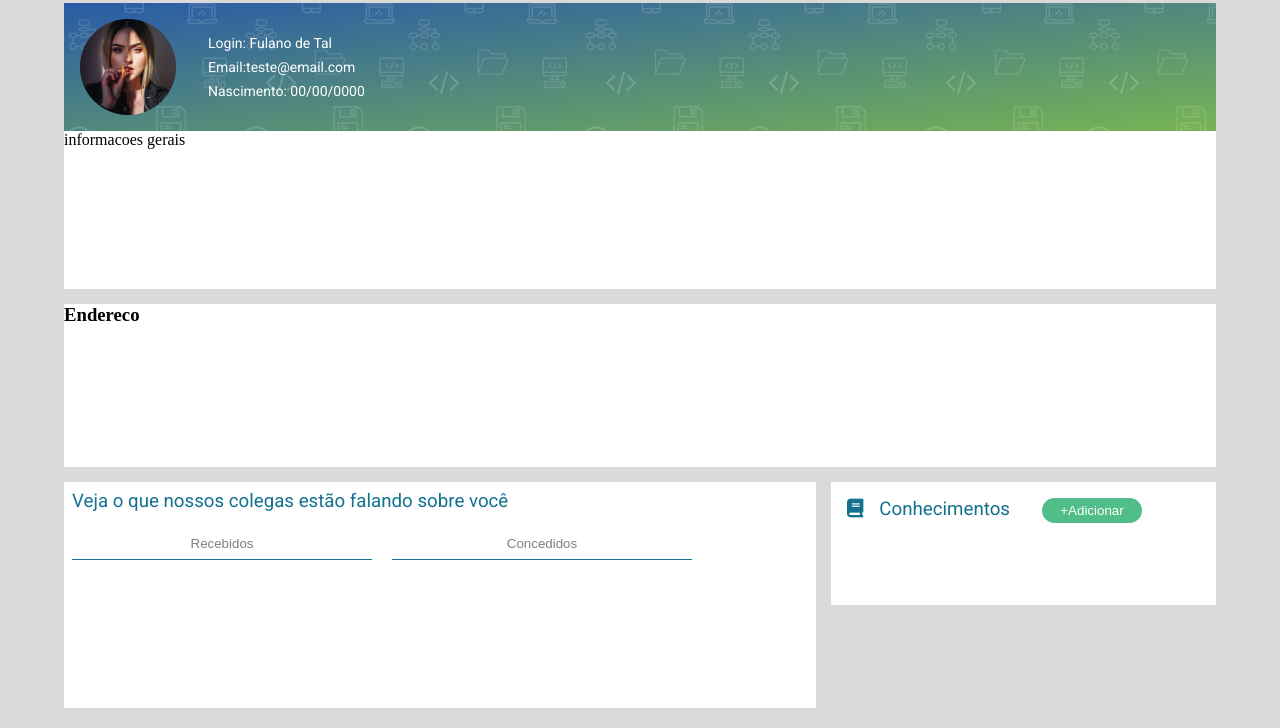
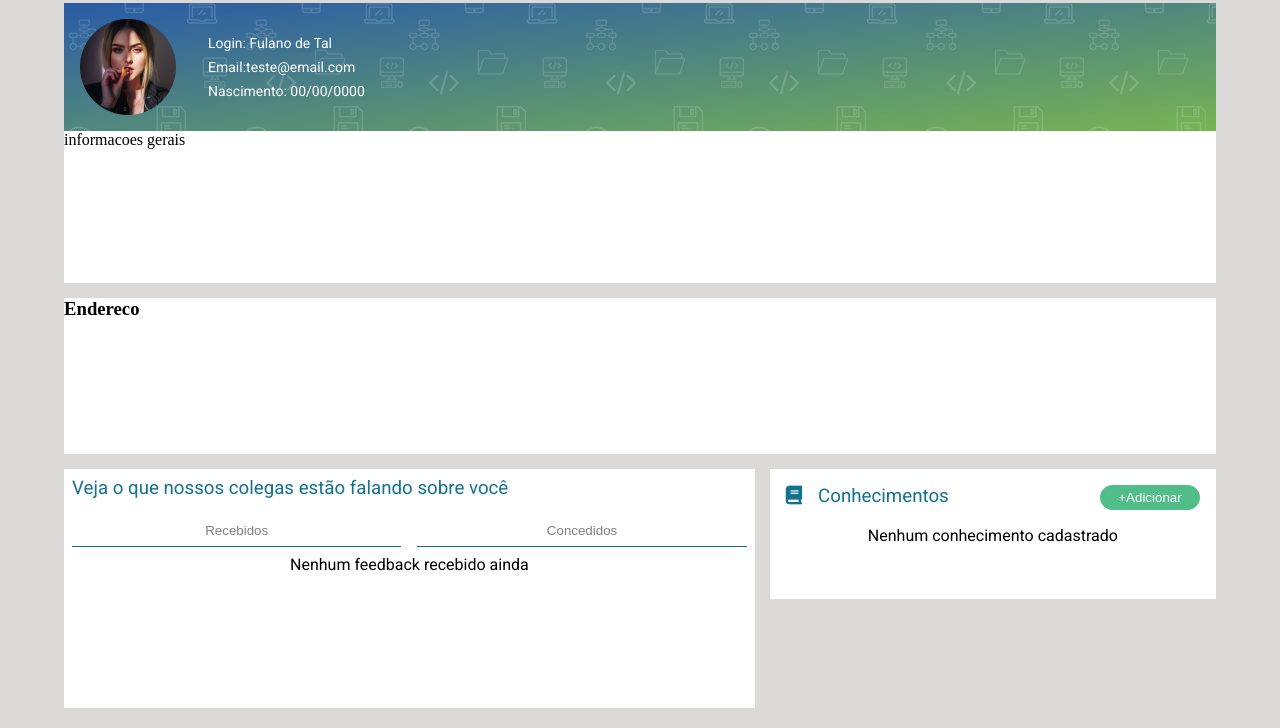
Before and after one commit to DanielaLeguari/homework7, a website built with webpack: page perfil.html in a window 1280 px wide. Shown: the part 72-800 px from the top of the page. Built offline with nearby package versions, Linux system fonts and the light colour scheme.

Commit message:
conclusao secoes colegas e conhecimento

```diff
--- a/perfil.html
+++ b/perfil.html
@@ -47,14 +47,27 @@
 
         <section class="perfil-item perfil-secao-colegas">
             <h3 class="perfil-titulo-colegas">Veja o que nossos colegas estão falando sobre você</h3>
-        <button class="perfil-btn-secao-colegas" type="button">Recebidos</button>
-        <button class="perfil-btn-secao-colegas" type="button">Concedidos</button>
+            <div class="perfil-secao-colegas-linha"><button class="perfil-btn-secao-colegas"
+                    type="button">Recebidos</button>
+                <button class="perfil-btn-secao-colegas" type="button">Concedidos</button>
+            </div>
+            <div class="perfil-secao-colegas-linha">
+                <p class="perfil-secao-colegas-feedback">Nenhum feedback recebido ainda</p>
+            </div>
         </section>
-
+        <!--secao conhecimentos-->
         <section class="perfil-item perfil-secao-conhecimentos">
-            <h3 class="perfil-titulo-conhecimentos"><i class="fa-solid fa-book perfil-icone-livro"></i>Conhecimentos
-            </h3>
-            <button class="perfil-btn-add" type="submit">+Adicionar</button>
+            <div class="perfil-secao-conhecimento-linha">
+                <div class="perfil-secao-conhecimento-cabecalho">
+                    <h3 class="perfil-titulo-conhecimentos"><i
+                            class="fa-solid fa-book perfil-icone-livro"></i>Conhecimentos
+                    </h3>
+                    <button class="perfil-btn-add" type="submit">+Adicionar</button>
+                </div>
+            </div>
+            <div class="perfil-secao-conhecimento-linha">
+                <p class="perfil-secao-conhecimento-texto">Nenhum conhecimento cadastrado</p>
+            </div>
         </section>
     </main>
 
--- a/styles/style-perfil.scss
+++ b/styles/style-perfil.scss
@@ -63,11 +63,11 @@ $perfil-bg-secoes: #FFFFFF;
 
 /*perfil-secao-main*/
 .perfil-main {
-    width:90vw;
+    width: 90vw;
     height: calc(100vh - 60px);
     display: grid;
     gap: 15px;
-    margin:0 auto;
+    margin: 0 auto;
     grid-template-areas:
         "perfil-secao-cabecalho perfil-secao-cabecalho perfil-secao-cabecalho"
         "perfil-secao-endereco perfil-secao-endereco perfil-secao-endereco"
@@ -114,34 +114,44 @@ $perfil-bg-secoes: #FFFFFF;
     grid-area: perfil-secao-colegas;
     background-color: $perfil-bg-secoes;
     margin-bottom: 20px;
-
-
 }
 
 
 
-.perfil-secao-colegas{
-   font-family: $perfil-fonte-principal;
+.perfil-secao-colegas {
+    font-family: $perfil-fonte-principal;
 
-    .perfil-titulo-colegas{
+    .perfil-titulo-colegas {
         font-weight: 400;
         color: $perfil-cor-titulos;
         display: flex;
-        margin:0.5rem;
-     }
+        margin: 0.5rem;
+    }
 
-     .perfil-btn-secao-colegas{
+    .perfil-btn-secao-colegas {
         background-color: transparent;
         border: none;
         border-bottom: 1px solid $perfil-cor-titulos;
-        color:$perfil-cor-campos;
+        color: $perfil-cor-campos;
         padding: 0.5rem;
-        width: 300px;
-        margin:0.5rem;
+        width: 50%;
+        margin: 0.5rem;
         cursor: pointer;
+    }
 
+    .perfil-secao-colegas-linha {
+        display: flex;
+        flex-direction: row;
 
-     }
+        .perfil-secao-colegas-feedback {
+            width: 100%;
+            display: flex;
+            justify-content: center;
+            align-items: center;
+            height: 100%;
+            text-align: center;
+        }
+    }
 }
 
 .perfil-secao-conhecimentos {
@@ -150,20 +160,20 @@ $perfil-bg-secoes: #FFFFFF;
     font-family: $perfil-fonte-principal;
     display: flex;
     height: 50%;
+    flex-direction: column;
 
-
-    .perfil-titulo-conhecimentos{
+    .perfil-titulo-conhecimentos {
         color: $perfil-cor-titulos;
         margin: 1rem;
         font-weight: 400;
     }
 
-    .perfil-icone-livro{
+    .perfil-icone-livro {
         color: $perfil-cor-titulos;
         margin-right: 1rem;
     }
 
-    .perfil-btn-add{
+    .perfil-btn-add {
         background-color: $perfil-botao;
         border: none;
         border-radius: 20px;
@@ -173,4 +183,30 @@ $perfil-bg-secoes: #FFFFFF;
         margin: 1rem;
         cursor: pointer;
     }
+
+    .perfil-secao-conhecimento-linha{
+        display: flex;
+        flex-direction: row;
+        width: 100%;
+
+        .perfil-secao-conhecimento-texto{
+            width: 100%;
+            display: flex;
+            justify-content: center;
+            align-items: center;
+            height: 100%;
+            text-align: center;
+            flex-direction: column;
+        }
+    }
+
+    .perfil-secao-conhecimento-cabecalho{
+        display: flex;
+        width: 100%;
+        flex-direction: row;
+        justify-content: space-between;
+
+
+
+    }
 }
```
